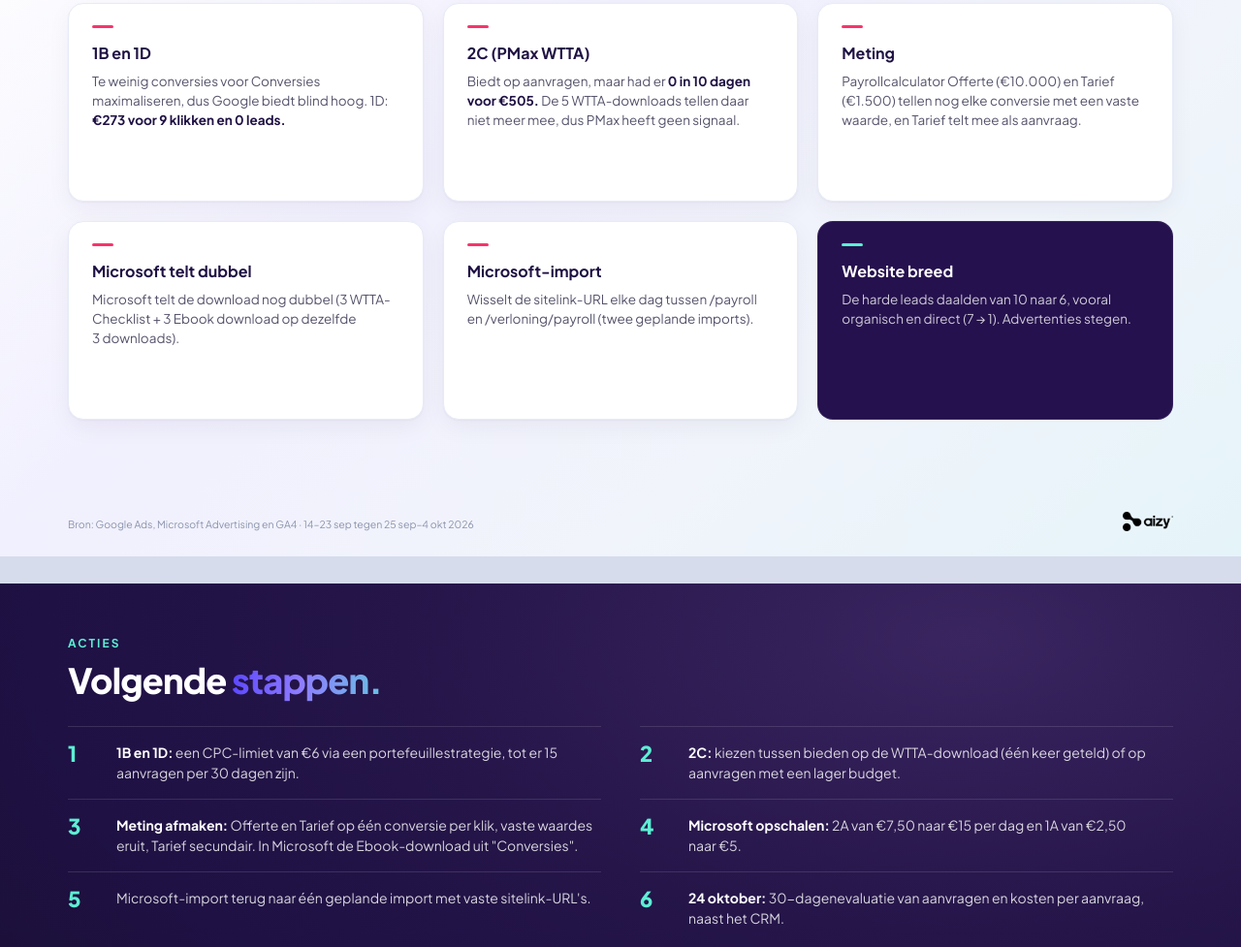
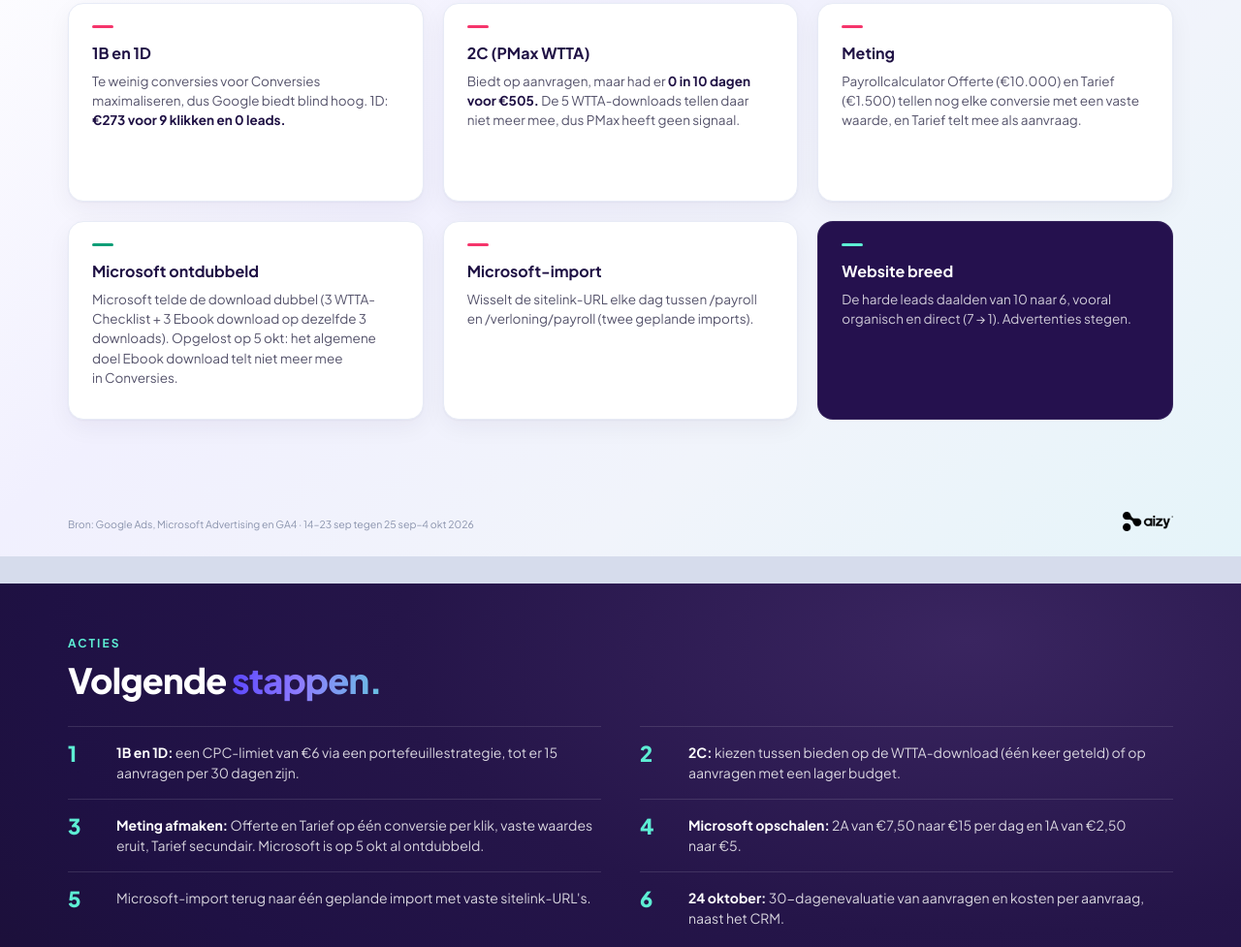
Before and after one commit to maxvangurp/kolibrie-6okt-26, a plain HTML site: page index.html in a window 1280 px wide. Shown: the part 4634-5611 px from the top of the page at 97% size. Drawn offline with nearby package versions, Linux system fonts and the light colour scheme.

Commit message:
Microsoft ontdubbeld op 5 okt verwerkt

```diff
--- a/index.html
+++ b/index.html
@@ -127,7 +127,7 @@
 <div class="card" style="background:#fff;border:1px solid var(--grey-200);box-shadow:var(--shadow-card);padding:22px 24px;min-height:205px"><div class="rule" style="background:var(--rose-500, #F5356B)"></div><div style="font-family:var(--font-display);font-size:16px;font-weight:700;color:var(--ink-900);margin-top:14px">1B en 1D</div><div class="cb" style="color:var(--ink-500);font-size:13.5px;line-height:1.5">Te weinig conversies voor Conversies maximaliseren, dus Google biedt blind hoog. 1D: <strong style="color:var(--ink-900)">€273 voor 9 klikken en 0 leads.</strong></div></div>
 <div class="card" style="background:#fff;border:1px solid var(--grey-200);box-shadow:var(--shadow-card);padding:22px 24px;min-height:205px"><div class="rule" style="background:var(--rose-500, #F5356B)"></div><div style="font-family:var(--font-display);font-size:16px;font-weight:700;color:var(--ink-900);margin-top:14px">2C (PMax WTTA)</div><div class="cb" style="color:var(--ink-500);font-size:13.5px;line-height:1.5">Biedt op aanvragen, maar had er <strong style="color:var(--ink-900)">0 in 10 dagen voor €505.</strong> De 5 WTTA-downloads tellen daar niet meer mee, dus PMax heeft geen signaal.</div></div>
 <div class="card" style="background:#fff;border:1px solid var(--grey-200);box-shadow:var(--shadow-card);padding:22px 24px;min-height:205px"><div class="rule" style="background:var(--rose-500, #F5356B)"></div><div style="font-family:var(--font-display);font-size:16px;font-weight:700;color:var(--ink-900);margin-top:14px">Meting</div><div class="cb" style="color:var(--ink-500);font-size:13.5px;line-height:1.5">Payrollcalculator Offerte (€10.000) en Tarief (€1.500) tellen nog elke conversie met een vaste waarde, en Tarief telt mee als aanvraag.</div></div>
-<div class="card" style="background:#fff;border:1px solid var(--grey-200);box-shadow:var(--shadow-card);padding:22px 24px;min-height:205px"><div class="rule" style="background:var(--rose-500, #F5356B)"></div><div style="font-family:var(--font-display);font-size:16px;font-weight:700;color:var(--ink-900);margin-top:14px">Microsoft telt dubbel</div><div class="cb" style="color:var(--ink-500);font-size:13.5px;line-height:1.5">Microsoft telt de download nog dubbel (3 WTTA-Checklist + 3 Ebook download op dezelfde 3 downloads).</div></div>
+<div class="card" style="background:#fff;border:1px solid var(--grey-200);box-shadow:var(--shadow-card);padding:22px 24px;min-height:205px"><div class="rule" style="background:var(--green-500, #0E9E77)"></div><div style="font-family:var(--font-display);font-size:16px;font-weight:700;color:var(--ink-900);margin-top:14px">Microsoft ontdubbeld</div><div class="cb" style="color:var(--ink-500);font-size:13.5px;line-height:1.5">Microsoft telde de download dubbel (3 WTTA-Checklist + 3 Ebook download op dezelfde 3 downloads). Opgelost op 5 okt: het algemene doel Ebook download telt niet meer mee in Conversies.</div></div>
 <div class="card" style="background:#fff;border:1px solid var(--grey-200);box-shadow:var(--shadow-card);padding:22px 24px;min-height:205px"><div class="rule" style="background:var(--rose-500, #F5356B)"></div><div style="font-family:var(--font-display);font-size:16px;font-weight:700;color:var(--ink-900);margin-top:14px">Microsoft-import</div><div class="cb" style="color:var(--ink-500);font-size:13.5px;line-height:1.5">Wisselt de sitelink-URL elke dag tussen /payroll en /verloning/payroll (twee geplande imports).</div></div>
 <div class="card" style="background:var(--ink-800);border:1px solid rgba(255,255,255,.08);padding:22px 24px;min-height:205px"><div class="rule" style="background:var(--mint-400)"></div><div style="font-family:var(--font-display);font-size:16px;font-weight:700;color:#fff;margin-top:14px">Website breed</div><div class="cb" style="color:rgba(255,255,255,.78);font-size:13.5px;line-height:1.5">De harde leads daalden van 10 naar 6, vooral organisch en direct (7 → 1). Advertenties stegen.</div></div>
 </div></div>
@@ -140,7 +140,7 @@
 <div style="display:grid;grid-template-columns:1fr 1fr;column-gap:40px;margin-top:28px">
 <div style="display:grid;grid-template-columns:36px 1fr;gap:14px;padding:16px 0;border-top:1px solid rgba(255,255,255,.12)"><span style="font-family:var(--font-display);font-size:22px;font-weight:800;color:var(--mint-400);line-height:1">1</span><span style="font-size:14px;line-height:1.5;color:rgba(255,255,255,.82)"><strong style="color:#fff">1B en 1D:</strong> een CPC-limiet van €6 via een portefeuillestrategie, tot er 15 aanvragen per 30 dagen zijn.</span></div>
 <div style="display:grid;grid-template-columns:36px 1fr;gap:14px;padding:16px 0;border-top:1px solid rgba(255,255,255,.12)"><span style="font-family:var(--font-display);font-size:22px;font-weight:800;color:var(--mint-400);line-height:1">2</span><span style="font-size:14px;line-height:1.5;color:rgba(255,255,255,.82)"><strong style="color:#fff">2C:</strong> kiezen tussen bieden op de WTTA-download (één keer geteld) of op aanvragen met een lager budget.</span></div>
-<div style="display:grid;grid-template-columns:36px 1fr;gap:14px;padding:16px 0;border-top:1px solid rgba(255,255,255,.12)"><span style="font-family:var(--font-display);font-size:22px;font-weight:800;color:var(--mint-400);line-height:1">3</span><span style="font-size:14px;line-height:1.5;color:rgba(255,255,255,.82)"><strong style="color:#fff">Meting afmaken:</strong> Offerte en Tarief op één conversie per klik, vaste waardes eruit, Tarief secundair. In Microsoft de Ebook-download uit "Conversies".</span></div>
+<div style="display:grid;grid-template-columns:36px 1fr;gap:14px;padding:16px 0;border-top:1px solid rgba(255,255,255,.12)"><span style="font-family:var(--font-display);font-size:22px;font-weight:800;color:var(--mint-400);line-height:1">3</span><span style="font-size:14px;line-height:1.5;color:rgba(255,255,255,.82)"><strong style="color:#fff">Meting afmaken:</strong> Offerte en Tarief op één conversie per klik, vaste waardes eruit, Tarief secundair. Microsoft is op 5 okt al ontdubbeld.</span></div>
 <div style="display:grid;grid-template-columns:36px 1fr;gap:14px;padding:16px 0;border-top:1px solid rgba(255,255,255,.12)"><span style="font-family:var(--font-display);font-size:22px;font-weight:800;color:var(--mint-400);line-height:1">4</span><span style="font-size:14px;line-height:1.5;color:rgba(255,255,255,.82)"><strong style="color:#fff">Microsoft opschalen:</strong> 2A van €7,50 naar €15 per dag en 1A van €2,50 naar €5.</span></div>
 <div style="display:grid;grid-template-columns:36px 1fr;gap:14px;padding:16px 0;border-top:1px solid rgba(255,255,255,.12)"><span style="font-family:var(--font-display);font-size:22px;font-weight:800;color:var(--mint-400);line-height:1">5</span><span style="font-size:14px;line-height:1.5;color:rgba(255,255,255,.82)">Microsoft-import terug naar één geplande import met vaste sitelink-URL's.</span></div>
 <div style="display:grid;grid-template-columns:36px 1fr;gap:14px;padding:16px 0;border-top:1px solid rgba(255,255,255,.12)"><span style="font-family:var(--font-display);font-size:22px;font-weight:800;color:var(--mint-400);line-height:1">6</span><span style="font-size:14px;line-height:1.5;color:rgba(255,255,255,.82)"><strong style="color:#fff">24 oktober:</strong> 30-dagenevaluatie van aanvragen en kosten per aanvraag, naast het CRM.</span></div>
```
